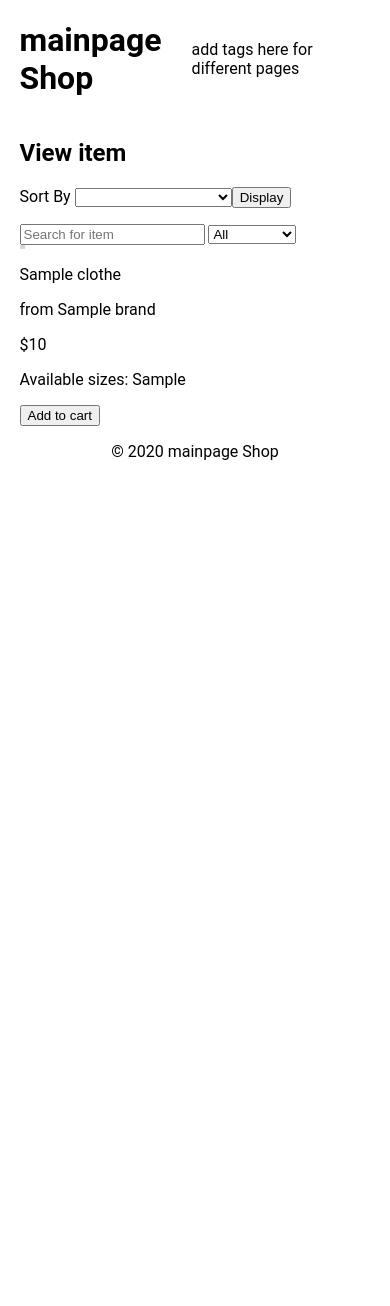
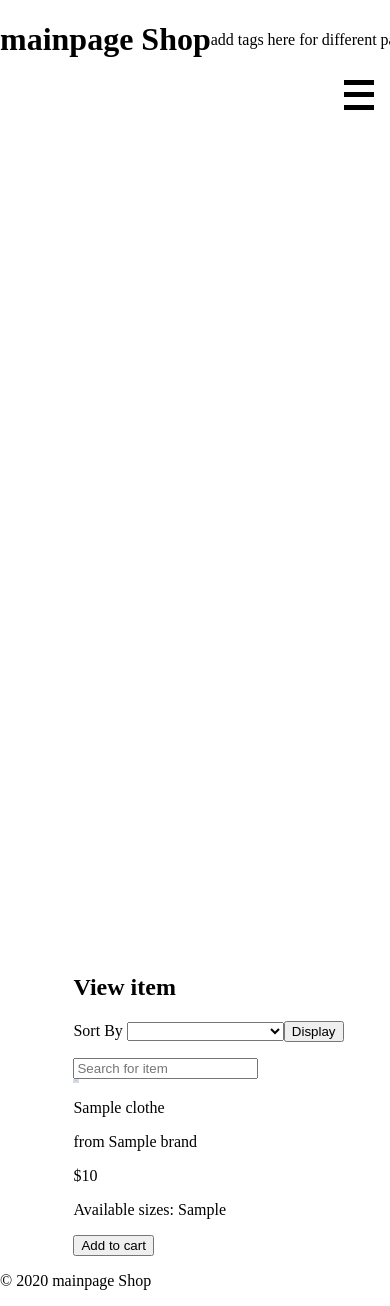
Before and after one commit to software-students-fall2022/web-app-exercise-team-8-1, a Flask app: page /list.html in a window 390 px wide; the page is wider, and only the part inside the window is pictured. Before the commit the page ends 460 px from the top of that part, so only its background shows below. Run offline with Flask 2, Linux system fonts and the light colour scheme; grey boxes marked "Sample" are stand-in pictures; a database or web service that is not in the repository returns one stand-in record (values such as "Sample title").

Commit message:
list remove select

```diff
--- a/static/css/styles.css
+++ b/static/css/styles.css
@@ -2,11 +2,10 @@
     body {
         display: flex;
         flex-direction: column;
-        width: 90vw;
+        width: max-content;
         align-items: center;
         justify-content: center;
         margin: 0 auto;
-        font-family: 'Roboto', sans-serif;
     }
     header {
         flex: 1;
@@ -14,14 +13,67 @@
         flex-direction: row;
         justify-content: space-between;
         align-items: center;
-        width: 90vw;
+        width: 100%;
     }
     main {
         flex: 2;
         display: flex;
-        flex-direction: row;
+        flex-direction: column;
         justify-content: space-between;
         align-items: center;
         width: 90vw;
     }
+    footer {
+        flex: 3;
+        display: flex;
+        flex-direction: row;
+        justify-content: space-between;
+        align-items: center;
+        width: 100%;
+    }
+    .filters {
+        display: flex;
+        flex-direction: column;
+        justify-content: space-between;
+        align-items: center;
+        width: 100%;
+    }
+    .burger_click {
+        display: flex;
+        flex-direction: column;
+        justify-content: space-between;
+        align-items: center;
+        width: 100%;
+        width: 30px;
+        height: 30px;
+        margin: 0 10px;
+    }
+    .burger {
+        display: flex;
+        flex-direction: column;
+        justify-content: space-between;
+        align-items: center;
+        width: 30px;
+        height: 30px;
+        margin: 0 10px;
+        align-self: flex-end;
+    }
+    .burger__line {
+        width: 100%;
+        height: 5px;
+        background-color: #000;
+    }
+    .filter_list {
+        flex-direction: column;
+        justify-content: space-between;
+        align-items: flex-start;
+        width: 100 vw;
+        height: 100vh;
+    }
 }
+
+@media screen and (min-width: 651px) {
+    main {
+        display: none;
+    }
+}
--- a/templates/list.html
+++ b/templates/list.html
@@ -15,8 +15,17 @@
         add tags here for different pages
     </header>
     <main>
-        <section class="filters" style="display: none;">
-            <li>
+        <section class="filters">
+            <div class="burger">
+                <a class="burger_click" href="#">
+                    <div class="burger__line"></div>
+                    <div class="burger__line"></div>
+                    <div class="burger__line"></div>
+                </a>
+            </div>
+
+            <div class="filter_list">
+                <li style="display: none;">
                     <ul><a href="#">Brand</a></ul>
                     <!--action_expand-->
                     <ul><a href="#">Price</a></ul>
@@ -26,6 +35,7 @@
                     <ul><a href="#">style</a></ul>
                     <!--action_expand-->
                 </li>
+            </div>
         </section>
         <section class="search">
             <h2>View item</h2>
@@ -43,15 +53,7 @@
 
 
             <input class = "input-bar" type = "text" placeholder = "Search for item">
-         <select>
-            <option value = "All">All</option>
-            <option value = "Clothing">Clothing</option>
-            <option value = "Brands">Electronics</option>
-            <option value = "Food">Food</option>
-            <option value = "Furniture">Furniture</option>
-            <option value = "Toys">Toys</option>
-            <option value = "Other">Other</option>
-        </select> {%for clothing in clothes%}
+            {%for clothing in clothes%}
             <div>
                 <div class="product">
                     <img src="{{clothing['image']}}" height=4 00px>
@@ -70,7 +72,7 @@
             {% endfor %}
         </section>
     </main>
-    <footer class="footer">
+    <footer>
         <div class="footer_div">
             <p>© 2020 mainpage Shop</p>
         </div>
```
Lines whose indentation alone changed are shown as unchanged.
